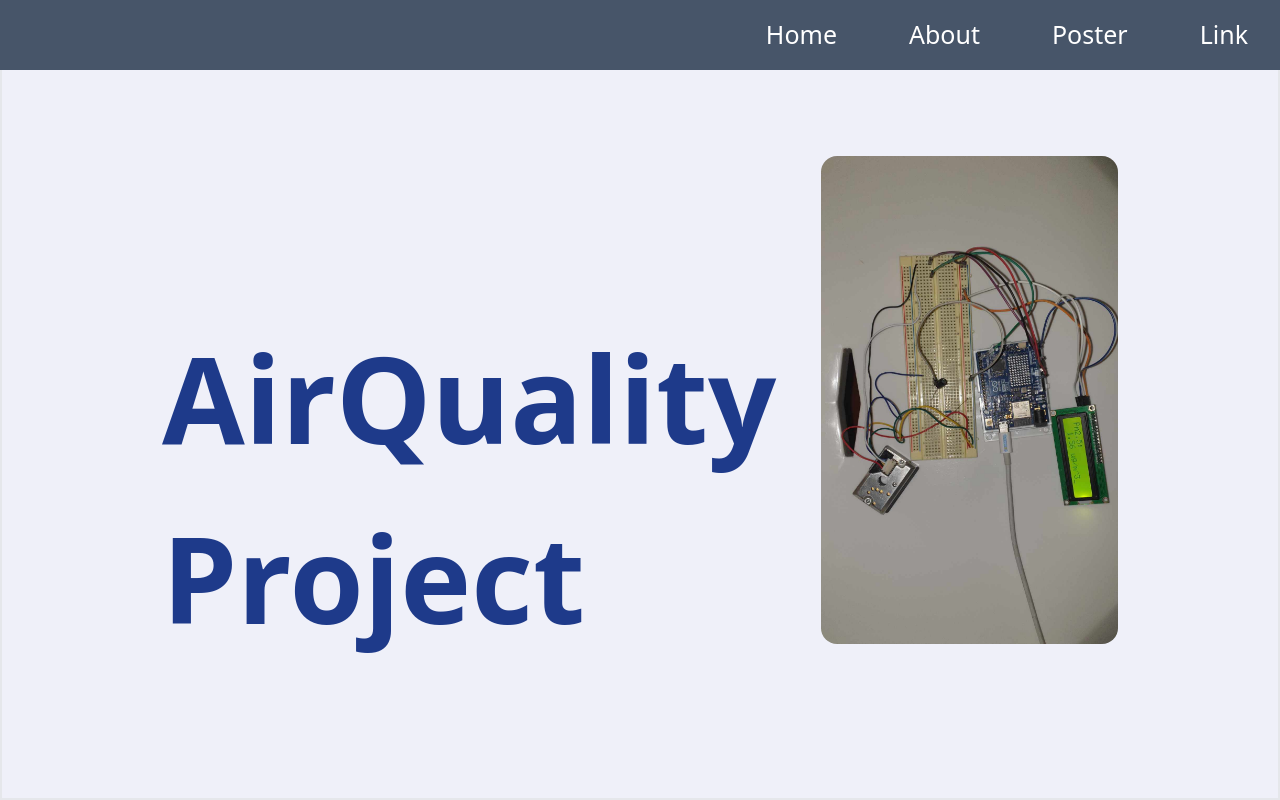
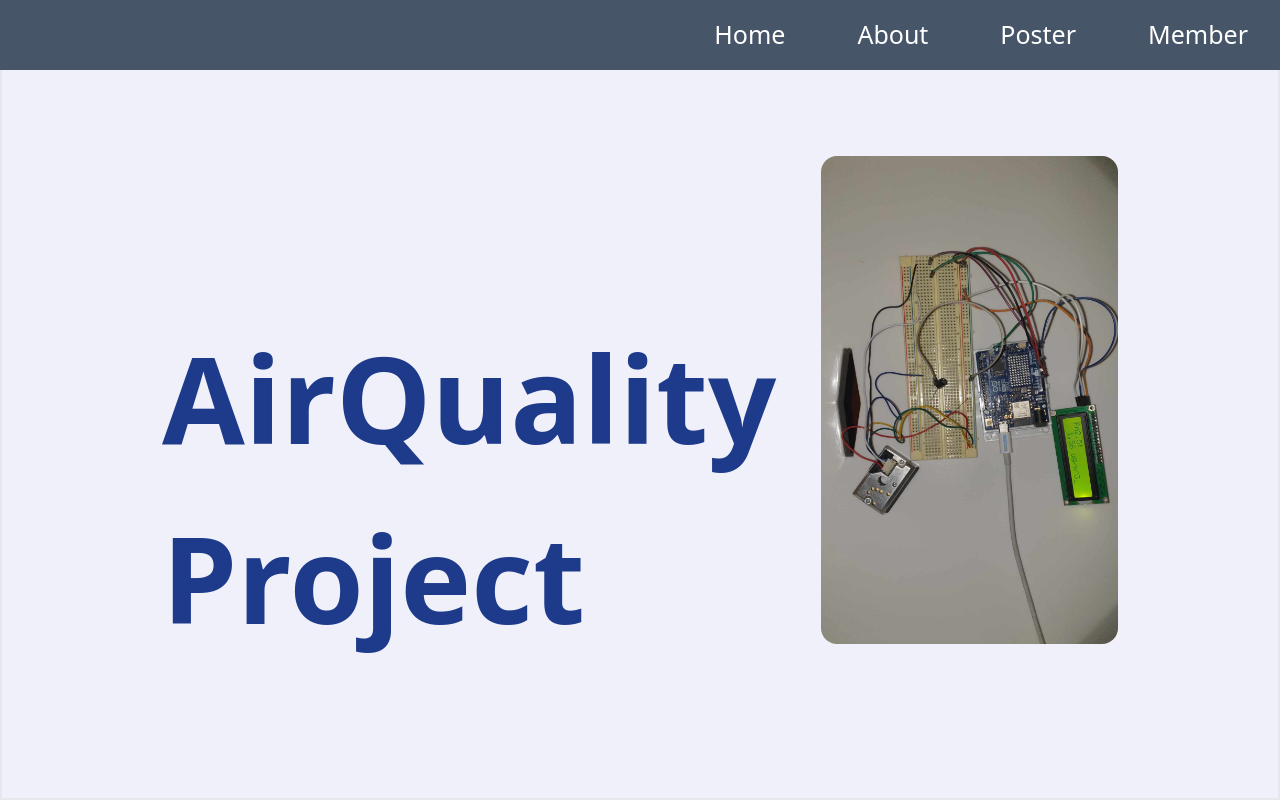
Before and after one commit to FahTw/io, a plain HTML site: page index.html in a window 1280 px wide. Shown: the top 800 px of the page. Drawn offline with nearby package versions, Linux system fonts and the light colour scheme.

Commit message:
Update index.html

```diff
--- a/index.html
+++ b/index.html
@@ -13,7 +13,7 @@
           <li><a href="#intro" class="text-white hover:bg-sky-800 hover:rounded-md transition-transform px-4 py-2">Home</a></li>
           <li><a href="#about" class="text-white hover:bg-sky-800 hover:rounded-md transition-transform px-4 py-2">About</a></li>
           <li><a href="#Link" class="text-white hover:bg-sky-800 hover:rounded-md transition-transform px-4 py-2">Poster</a></li>
-          <li><a href="#Member" class="text-white hover:bg-sky-800 hover:rounded-md transition-transform px-4 py-2">Link</a></li>
+          <li><a href="#Member" class="text-white hover:bg-sky-800 hover:rounded-md transition-transform px-4 py-2">Member</a></li>
         </ul>
       </div>
     </nav>
```
